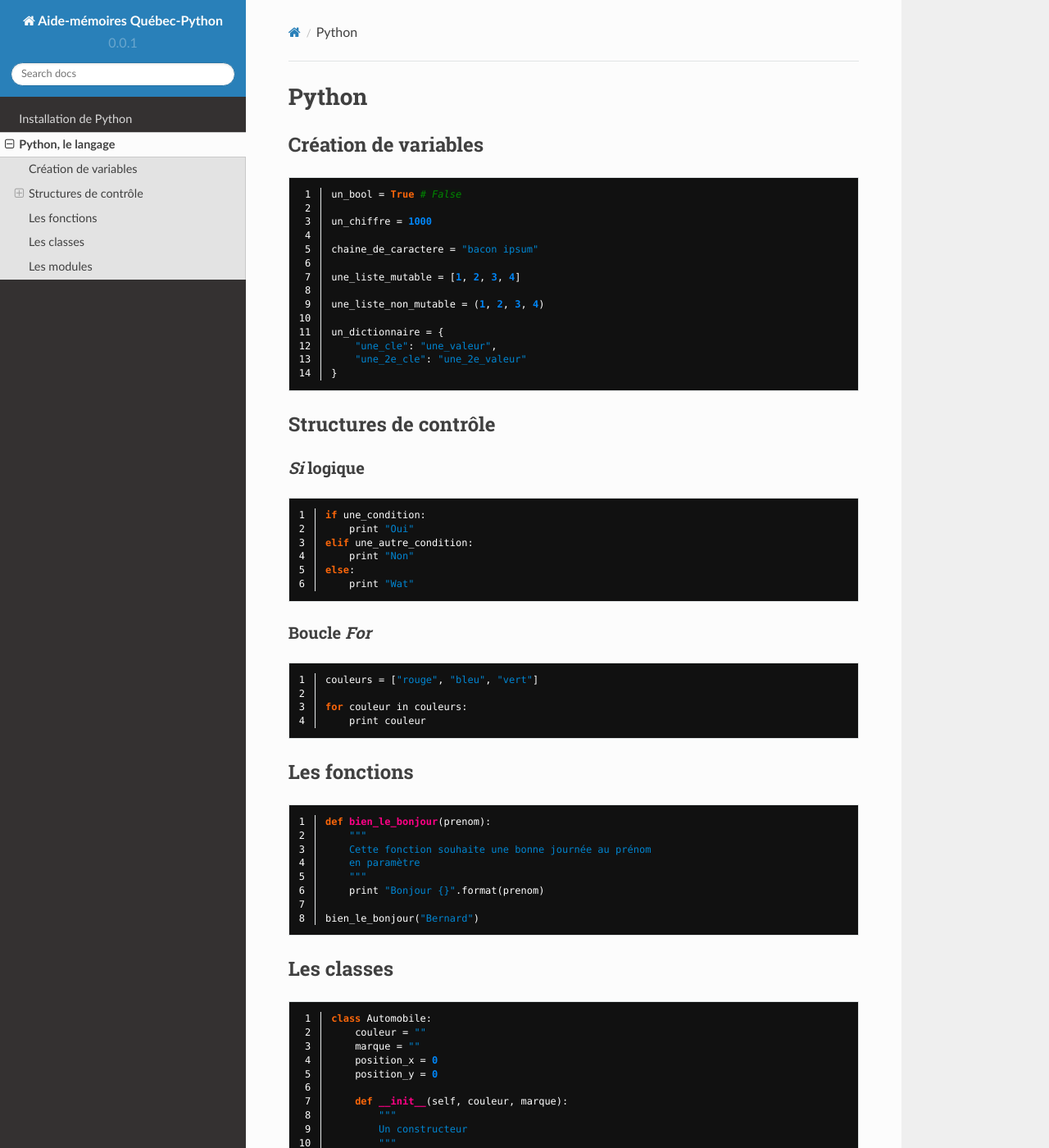
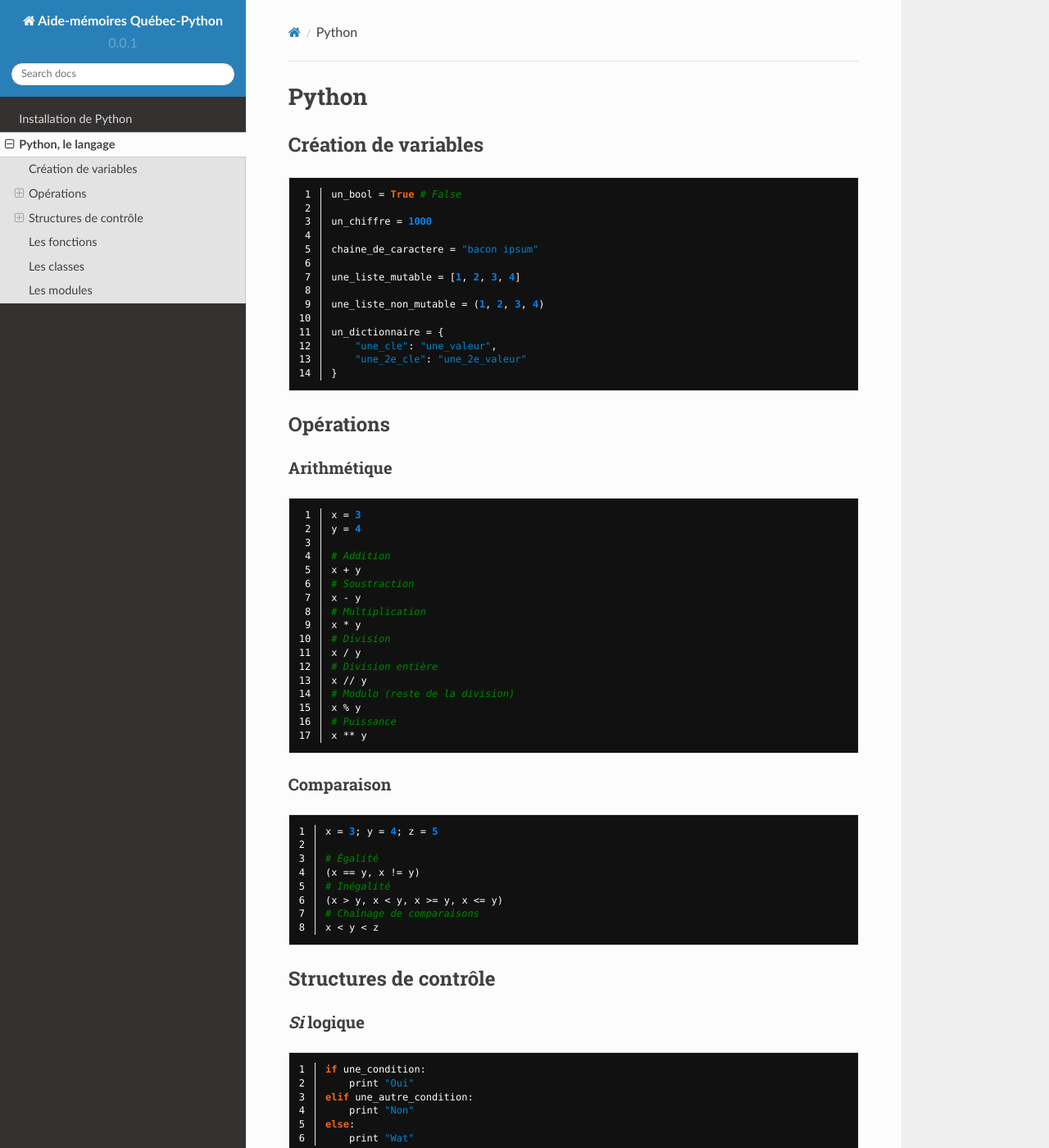
Before and after one commit to Quebec-Python/aide-memoires, a Sphinx documentation site: the page built from source/python.rst, in a window 1280 px wide and 1400 px high. Shown: the whole window at 82% size. Built offline with Sphinx 7.4.7 and the Read the Docs theme 2.0.0, drawn with Linux system fonts in a browser that asks for light colours.

Commit message:
Ajout des opérations arithmétiques et comparaison

```diff
--- a/source/python.rst
+++ b/source/python.rst
@@ -21,6 +21,48 @@
        "une_cle": "une_valeur",
        "une_2e_cle": "une_2e_valeur"
    }
+
+Opérations
+----------
+
+Arithmétique
+~~~~~~~~~~~~
+
+.. code-block:: python
+   :linenos:
+
+   x = 3
+   y = 4
+
+   # Addition
+   x + y
+   # Soustraction
+   x - y
+   # Multiplication
+   x * y
+   # Division
+   x / y
+   # Division entière
+   x // y
+   # Modulo (reste de la division)
+   x % y
+   # Puissance
+   x ** y
+
+Comparaison
+~~~~~~~~~~~
+
+.. code-block:: python
+   :linenos:
+
+   x = 3; y = 4; z = 5
+
+   # Égalité
+   (x == y, x != y)
+   # Inégalité
+   (x > y, x < y, x >= y, x <= y)
+   # Chaînage de comparaisons
+   x < y < z
 
 Structures de contrôle
 ----------------------
```
